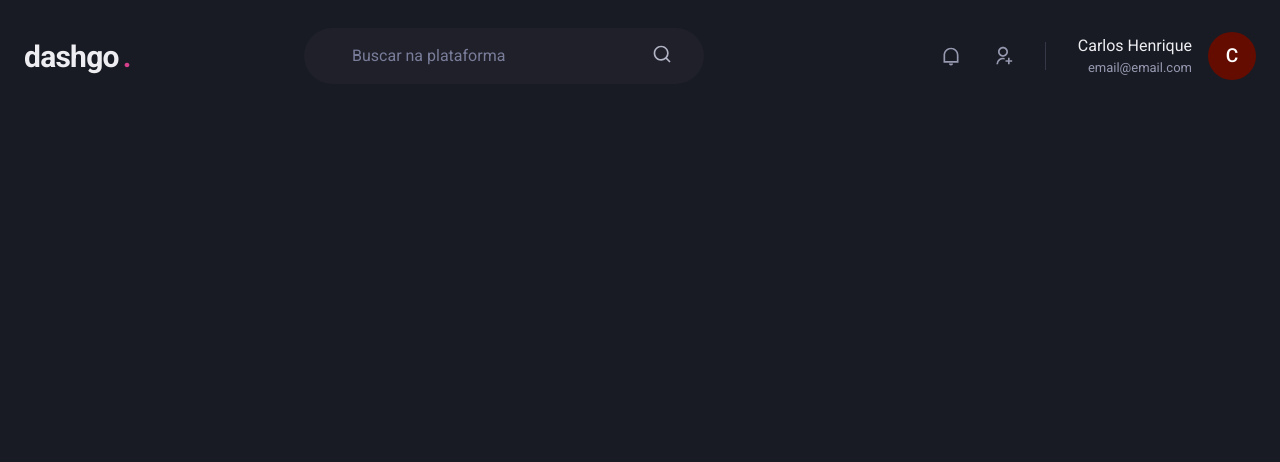
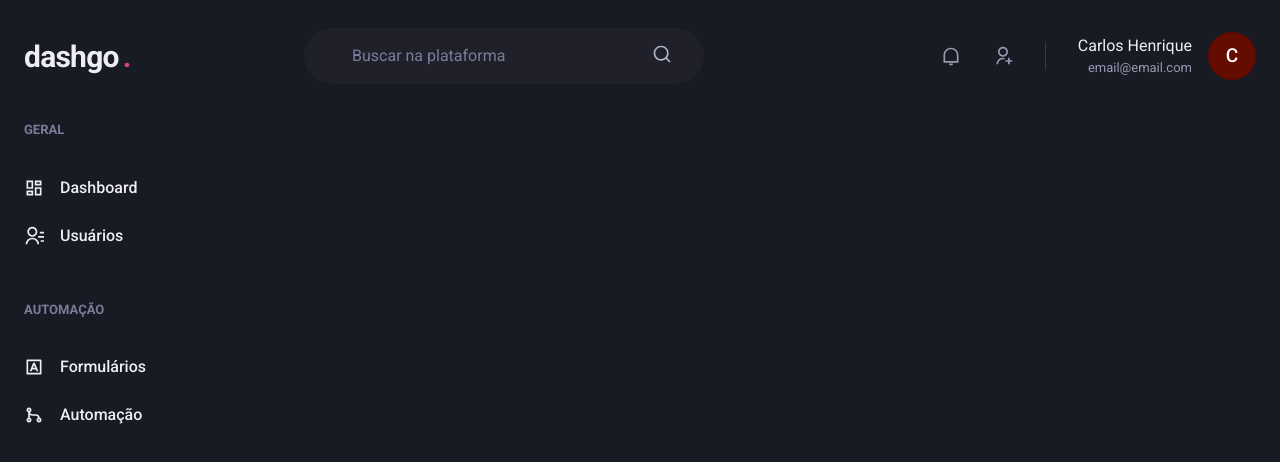
Before and after one commit to carlos-hr/dashgo, a Next.js app: page /dashboard in a window 1280 px wide. Shown: the top 462 px of the page. Built offline with nearby package versions, Linux system fonts and the light colour scheme.

Commit message:
feat(side-bar): mocking side bar

```diff
--- /dev/null
+++ b/src/components/SideBar/index.tsx
@@ -0,0 +1,61 @@
+import { Box, Icon, Link, Stack, Text } from "@chakra-ui/react";
+import {
+  RiContactsLine,
+  RiDashboardLine,
+  RiGitMergeLine,
+  RiInputMethodLine,
+} from "react-icons/ri";
+
+const SideBar = () => {
+  return (
+    <Box as="aside" w="64" mr="8">
+      <Stack spacing="12" align="flex-start">
+        <Box>
+          <Text fontWeight="bold" color="gray.400" fontSize="small">
+            GERAL
+          </Text>
+
+          <Stack spacing="4" mt="8" align="stretch">
+            <Link display="flex" alignItems="center" py="1">
+              <Icon as={RiDashboardLine} fontSize="20" />
+              <Text ml="4" fontWeight="medium">
+                Dashboard
+              </Text>
+            </Link>
+
+            <Link display="flex" alignItems="center" py="1">
+              <Icon as={RiContactsLine} fontSize="20" />
+              <Text ml="4" fontWeight="medium">
+                Usuários
+              </Text>
+            </Link>
+          </Stack>
+        </Box>
+
+        <Box>
+          <Text fontWeight="bold" color="gray.400" fontSize="small">
+            AUTOMAÇÃO
+          </Text>
+
+          <Stack spacing="4" mt="8" align="stretch">
+            <Link display="flex" alignItems="center" py="1">
+              <Icon as={RiInputMethodLine} fontSize="20" />
+              <Text ml="4" fontWeight="medium">
+                Formulários
+              </Text>
+            </Link>
+
+            <Link display="flex" alignItems="center" py="1">
+              <Icon as={RiGitMergeLine} fontSize="20" />
+              <Text ml="4" fontWeight="medium">
+                Automação
+              </Text>
+            </Link>
+          </Stack>
+        </Box>
+      </Stack>
+    </Box>
+  );
+};
+
+export default SideBar;
--- a/src/components/index.tsx
+++ b/src/components/index.tsx
@@ -1,2 +1,3 @@
 export { default as Input } from "./Form/Input";
 export { default as Header } from "./Header";
+export { default as SideBar } from "./SideBar";
--- a/src/pages/dashboard.tsx
+++ b/src/pages/dashboard.tsx
@@ -1,10 +1,15 @@
-import { Header } from "../components";
+import { Flex } from "@chakra-ui/react";
+import { Header, SideBar } from "../components";
 
 const Dashboard = () => {
   return (
-    <>
+    <Flex direction="column" h="100vh">
       <Header />
-    </>
+
+      <Flex w="100%" my="6" maxW={1480} mx="auto" px="6">
+        <SideBar />
+      </Flex>
+    </Flex>
   );
 };
 
```
